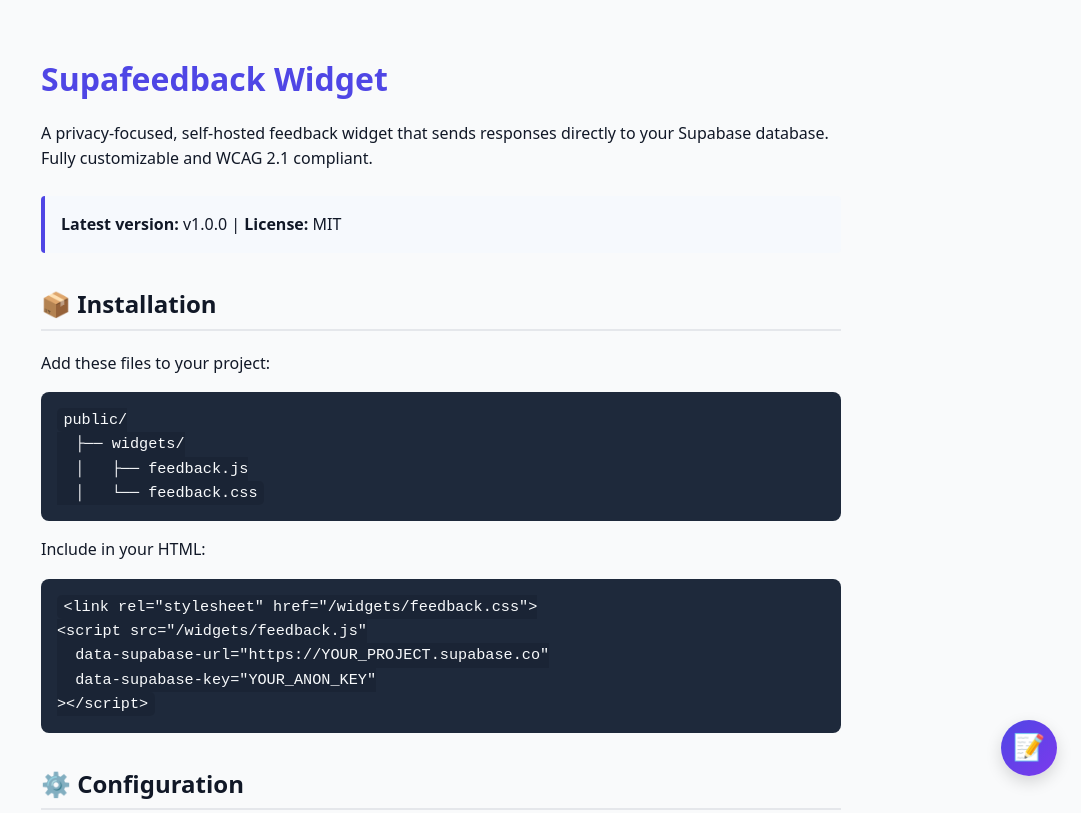
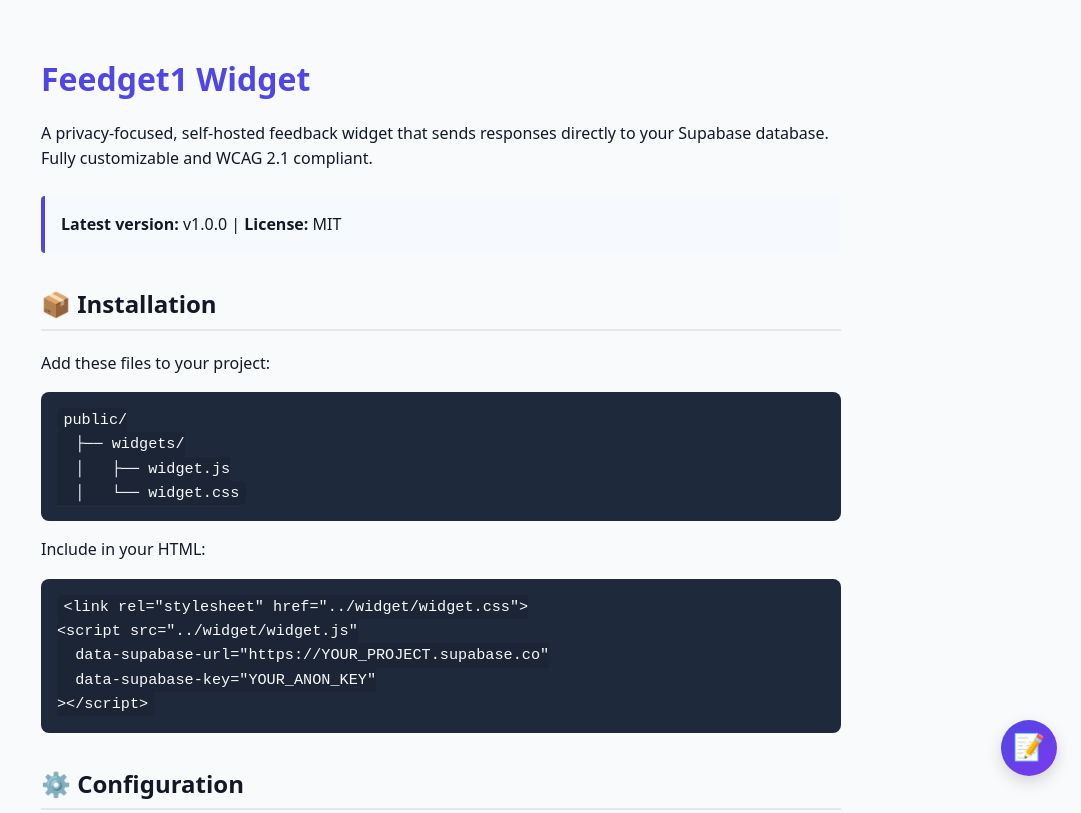
Before and after one commit to Oskar0073/feedget1, a plain HTML site: page FeedGet1/public/index.html in a window 1280 px wide. Shown: the top 813 px of the page, without its empty margins (199-1280 px from the left). Drawn offline with Linux system fonts and the light colour scheme.

Commit message:
Update index.html

```diff
--- a/FeedGet1/public/index.html
+++ b/FeedGet1/public/index.html
@@ -4,7 +4,7 @@
   <meta charset="UTF-8"/>
   <meta name="viewport" content="width=device-width, initial-scale=1.0"/>
   <meta name="description" content="Self-hosted feedback widget for Supabase with full customization">
-  <title>Supafeedback Widget Documentation</title>
+  <title>Feedget1 Widget Documentation</title>
   <link rel="stylesheet" href="../widget/widget.css">
   <style>
     :root {
@@ -157,7 +157,7 @@
 </head>
 <body>
   <div class="container">
-    <h1>Supafeedback Widget</h1>
+    <h1>Feedget1 Widget</h1>
     <p>A privacy-focused, self-hosted feedback widget that sends responses directly to your Supabase database. Fully customizable and WCAG 2.1 compliant.</p>
 
     <div class="note">
@@ -168,12 +168,12 @@
     <p>Add these files to your project:</p>
     <pre><code>public/
   ├── widgets/
-  │   ├── feedback.js
-  │   └── feedback.css</code></pre>
+  │   ├── widget.js
+  │   └── widget.css</code></pre>
 
     <p>Include in your HTML:</p>
-    <pre><code>&lt;link rel="stylesheet" href="/widgets/feedback.css"&gt;
-&lt;script src="/widgets/feedback.js"
+    <pre><code>&lt;link rel="stylesheet" href="../widget/widget.css"&gt;
+&lt;script src="../widget/widget.js"
   data-supabase-url="https://YOUR_PROJECT.supabase.co"
   data-supabase-key="YOUR_ANON_KEY"
 &gt;&lt;/script&gt;</code></pre>
@@ -273,7 +273,7 @@
 
     <div class="demo-box">
       <h3>Configuration Example</h3>
-      <pre><code>&lt;script src="https://cdn.jsdelivr.net/npm/supafeedback@1.0.0/dist/widget.min.js"
+      <pre><code>&lt;script src="../widget/widget.js"
   data-supabase-url="https://demo.supabase.co"
   data-supabase-key="anon-key"
   data-theme="dark"
@@ -296,4 +296,5 @@
   data-theme="dark"
 ></script>
 </body>
+
 </html>
```
